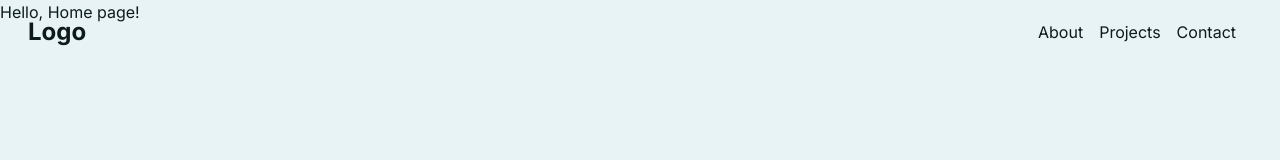
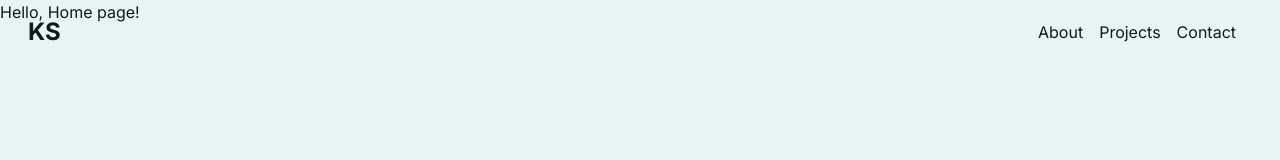
Before and after one commit to kevin-samson/portfolio-v2, a Next.js app: page /test in a window 1280 px wide. Shown: the top 160 px of the page. Built offline with nearby package versions, Linux system fonts and the light colour scheme.

Commit message:
Update logo in header component

```diff
--- a/components/header/header.tsx
+++ b/components/header/header.tsx
@@ -50,7 +50,7 @@ export default function Header() {
     >
       <div className="flex justify-between items-center p-4">
         <div className="text-2xl font-bold" onClick={() => scrollTo("home")}>
-          Logo
+          KS
         </div>
         <div className="flex items-center">
           <nav
```
